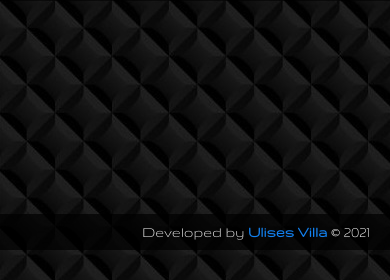
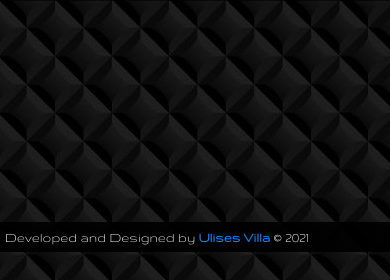
Before and after one commit to UlisesVil/project-shop-PHP-MySQL-POO-MVC, a PHP site: page / in a window 390 px wide. Shown: the part 594-874 px from the top of the page. Run offline with PHP 8.4, Linux system fonts and the light colour scheme; data that the repository does not hold is empty; some libraries are stand-ins or nearby versions.

Commit message:
Footer fixed - minimun details fixed

```diff
--- a/assets/css/general.css
+++ b/assets/css/general.css
@@ -141,7 +141,7 @@ td{
     padding-top: 10px;
     padding-bottom: 10px;
     padding-right: 20px;
-    background: rgba(0,0,0,0.7);
+    background: rgba(0,0,0,0.9);
     color: white;
     text-align: right;
     bottom: 0px;
@@ -155,6 +155,11 @@ td{
     color:#1381ef;
     text-decoration: none;
     font-weight: bolder;
+}
+
+#footer p a:hover{
+    color: rgb(109, 5, 206);
+    text-shadow: 0 0 5px black;
 }
 
 /*CARRITO*/
--- a/assets/css/responsive.css
+++ b/assets/css/responsive.css
@@ -138,6 +138,19 @@
         line-height: 50px;
         font-size: 17px;
     }
+
+    #footer{
+        text-align: left;
+        font-size: 14.5px;
+        bottom: -2px;
+        padding-top: 8px;
+        padding-bottom: 8px;
+    }
+
+    #footer p{
+        margin-left: 5px;
+        margin-right: 0px;
+    }
 }
 
 @media screen and (max-width: 585px){
--- a/config/db.php
+++ b/config/db.php
@@ -3,7 +3,8 @@
 class Database{
 
     public static function connect(){
-        $db = new mysqli('**DB Data conection**');
+
+        $db = new mysqli('**DB secret Data on Server**');
         $db->query("SET NAMES 'utf8'");
         return $db;
     }
--- a/config/parameters.php
+++ b/config/parameters.php
@@ -4,5 +4,4 @@
     define("base_url","http://ulisestore.atwebpages.com/");
     define("controller_default","productoController");
     define("action_default","index");
-
 ?>
--- a/views/layout/footer.php
+++ b/views/layout/footer.php
@@ -3,12 +3,12 @@
     ini_set('display_errors', '1');
 ?>
 
-            </div><!--<div id="central"> sidebar.php-->
-        </div><!--<div id="content"> header.php-->
+            </div><!--<div id="central"> tag opened at sidebar.php-->
+        </div><!--<div id="content"> tag opened at header.php-->
         <footer id="footer">
-            <p>Developed by <a href="mailto:ulisesvil5@hotmail.com" title="E-mail me">Ulises Villa</a> &copy; <?= date('Y') ?></p>
+            <p>Developed and Designed by <a href="mailto:ulisesvil5@hotmail.com" title="E-mail me">Ulises Villa</a> &copy; <?= date('Y') ?></p>
         </footer>
-    </div><!--<div id="container">-->
+    </div><!--<div id="container"> tag opened at header.php-->
     <!--Upload Button-->
     <script type="application/javascript">
         $('input[type=file]').change(function(){
--- a/views/layout/header.php
+++ b/views/layout/header.php
@@ -9,7 +9,6 @@ session_start();
     <meta name="viewport" content="width=device-width, initial-scale=1.0">
     <link rel="icon" type="image/x-icon" href="<?=base_url?>assets/img/favicon.ico">
     <title>Men's Wear</title>
-
     <link rel="stylesheet" href="<?=base_url?>assets/css/error404.css">
     <link rel="stylesheet" href="<?=base_url?>assets/css/header.css">
     <link rel="stylesheet" href="<?=base_url?>assets/css/aside.css">
@@ -57,7 +56,7 @@ session_start();
         </div>
     </div>
 
-    <div id="container"><!--closed in footer.php-->
+    <div id="container"><!--tag closed in footer.php-->
 
         <header id="header">
             <div id="logo">
@@ -99,4 +98,4 @@ session_start();
             </div>
         </header>
 
-        <div id="content"><!--closed in footer.php-->
+        <div id="content"><!--tag closed in footer.php-->
--- a/views/layout/sidebar.php
+++ b/views/layout/sidebar.php
@@ -46,4 +46,4 @@
 	</div>
 </aside>
 
-<div id="central"><!--closed in footer.php-->
+<div id="central"><!--tag closed in footer.php-->
```
